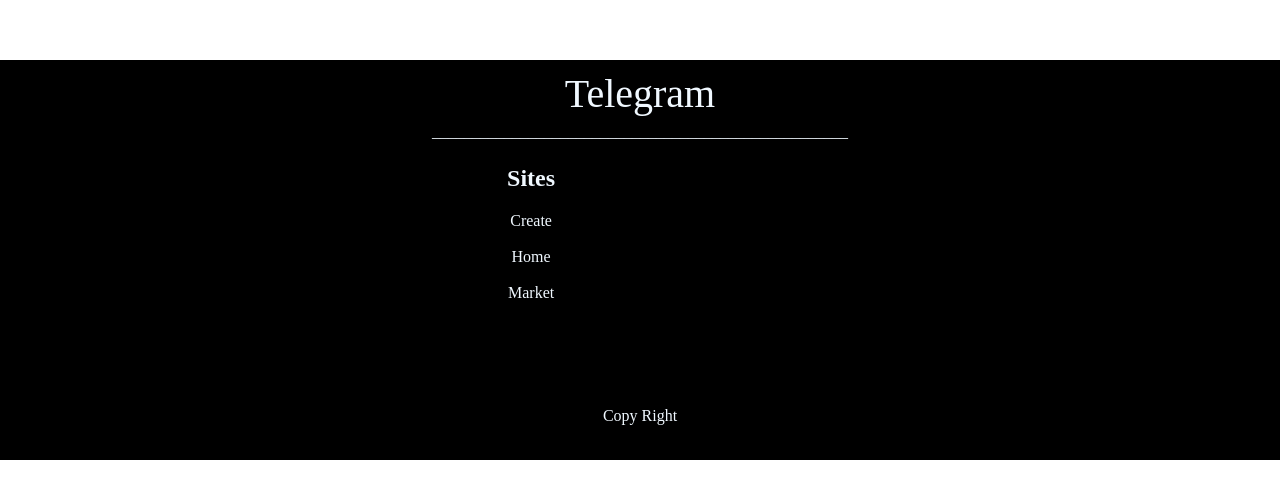
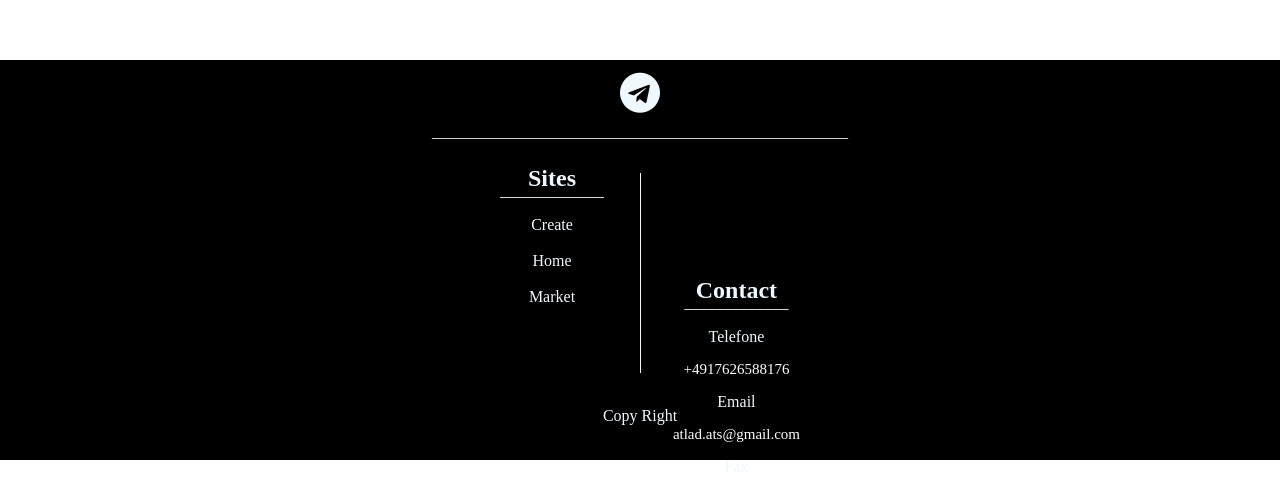
Before and after one commit to Zeta-Web3/Zeta, a plain HTML site: page index.html in a window 1280 px wide. Shown: the part 754-1237 px from the top of the page. Before the commit the page ends 1214 px from the top, so only its background shows below. Drawn offline with Linux system fonts and the light colour scheme.

Commit message:
Update index.html

```diff
--- a/index.html
+++ b/index.html
@@ -5,15 +5,16 @@
     <meta http-equiv="X-UA-Compatible" content="IE=edge">
     <meta name="viewport" content="width=device-width, initial-scale=1.0">
     <link rel="stylesheet" href="./index.css">
+    <link rel="stylesheet" href="https://cdnjs.cloudflare.com/ajax/libs/font-awesome/4.7.0/css/font-awesome.min.css">
     <title>Zeta
     </title>
 </head>
-<body>
+<body id="Bodys">
     <div class="navbar">
         <nav class="nav1">
             <a id="link" href="#">Create</a>
             <a id="link" href="#">Home</a>
-            <a id="link" href="#">Market</a>
+            <a id="link" href="http://localhost:5500/Market/index.html">Market</a>
             <a id="connect-a" href="#">Connect</a>
             <a href="#">
                 <img id="img1" src="../image/img1.png" alt="Prewie">
@@ -24,15 +25,30 @@
         <h1 id="bd1">Welcome to the global decentralized market<br> You can buy and sell products here <br>without the intervention of a third party</h1>
     </div>
     <div class="copy">
-        <p style="color: aliceblue; " id="sh1"><a id="link2" href="https://t.me/zeta_web3">Telegram</a>
+        <p style="color: aliceblue; " id="sh1"><a id="link2" href="https://t.me/zeta_web3">
+        <span id="telegram">
+            <i class="fa fa-telegram"></i>
+        </span></a>
         <p style="color: aliceblue;" id="victor">____________________________________________________</p>
         <nav class="navv">
             <h1 style="color: aliceblue;">Sites</h1>
+            <p style="color:white;" id="victor2">_____________</p>
             <a id="link-b" href="#">Create</a><br><br>
             <a id="link-b" href="#">Home</a><br><br>
-            <a id="link-b" href="#">Market</a>
+            <a id="link-b" href="http://localhost:5500/Market/index.html">Market</a>
+        </nav>
+        <p class="verticalline"></p>
+        <nav class="navc">
+            <h1 style="color: aliceblue;">Contact</h1>
+            <p style="color:white;" id="victor2">_____________</p>
+            <a id="link-c" href="#">Telefone</a>
+            <p style="color:white;   font-size:15px ; " >+4917626588176</p>
+            <a id="link-c" href="atlad.ats@gmail.com">Email</a><br>
+            <p style="color:white;   font-size:15px ;" >atlad.ats@gmail.com</p>
+            <a id="link-c" href="#">Fax</a>
         </nav>
         <p id="p1">Copy Right</p>
     </div>
+    <script src="./index.js"></script>
 </body>
 </html>
```
